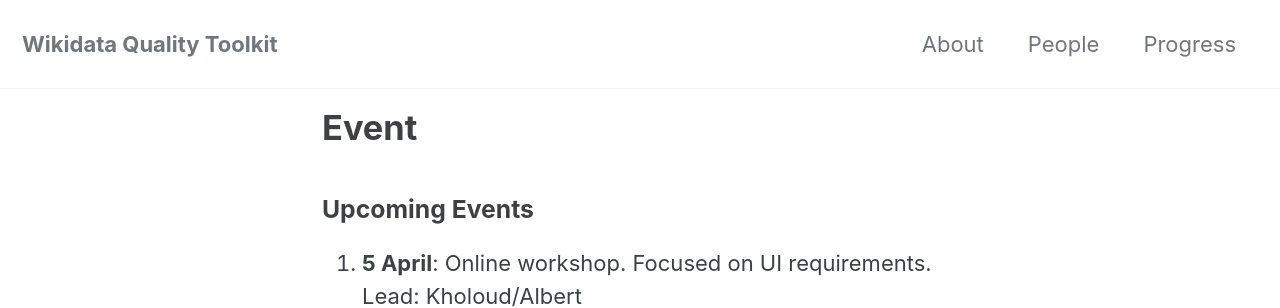
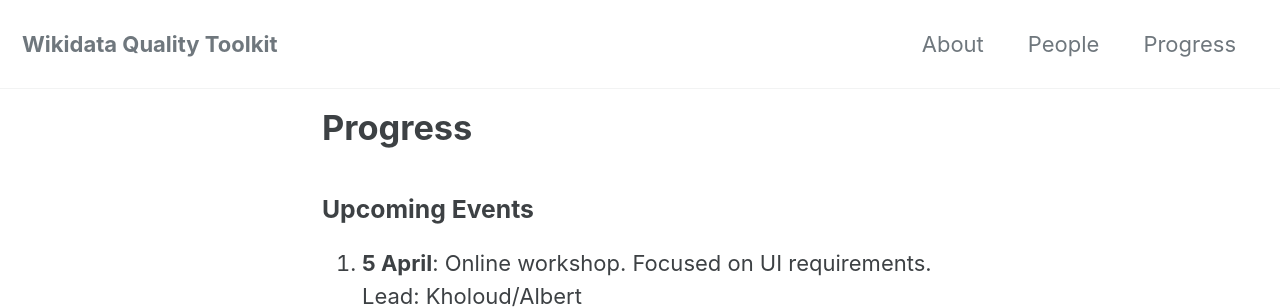
Before and after one commit to WikiQT/WikiQT.github.io, a Jekyll site: the page built from _pages/event.md, in a window 1280 px wide. Shown: the top 308 px of the page. Built offline with Jekyll 4.4.1, drawn with Linux system fonts in a browser that asks for light colours; cached includes are drawn as plain includes.

Commit message:
Update event.md

```diff
--- a/_pages/event.md
+++ b/_pages/event.md
@@ -1,7 +1,7 @@
 ---
 layout: posts
-title: Event
-permalink: /event/
+title: Progress
+permalink: /progress/
 ---
 
 ### Upcoming Events
```
